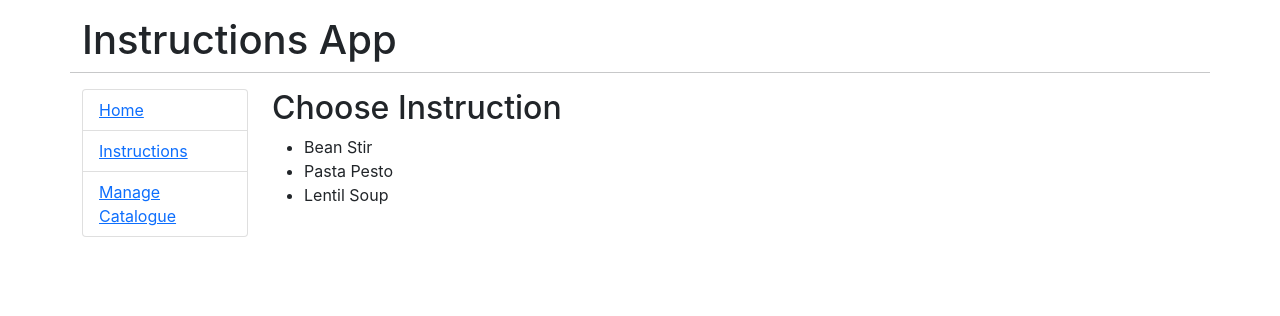
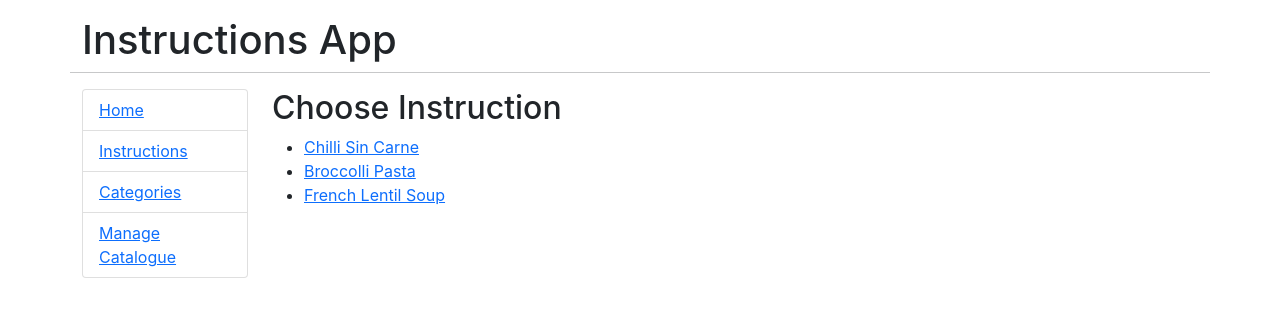
Before and after one commit to timoreic/instructions-app-frontend, a React (Create React App) app: page /#/instructions in a window 1280 px wide. Shown: the top 316 px of the page. Built offline with nearby package versions, Linux system fonts and the light colour scheme.

Commit message:
Working Categories component without props

```diff
--- a/package.json
+++ b/package.json
@@ -14,7 +14,7 @@
     "react": "^17.0.2",
     "react-dom": "^17.0.2",
     "react-router-dom": "^6.2.1",
-    "react-scripts": "^3.0.1",
+    "react-scripts": "^5.0.0",
     "typescript": "^4.5.4",
     "web-vitals": "^2.1.3"
   },
--- a/src/App.tsx
+++ b/src/App.tsx
@@ -1,8 +1,16 @@
 import React, { Fragment } from 'react';
-import { HashRouter as Router, Routes, Route, Link } from 'react-router-dom';
+import {
+  HashRouter as Router,
+  Routes,
+  Route,
+  Link,
+  useParams,
+  useLocation,
+} from 'react-router-dom';
 import Home from './components/Home';
 import Instructions from './components/Instructions';
 import Admin from './components/Admin';
+import Categories from './components/Categories';
 
 export default function App() {
   return (
@@ -24,6 +32,9 @@ export default function App() {
                   <Link to="/instructions">Instructions</Link>
                 </li>
                 <li className="list-group-item">
+                  <Link to="/by-category">Categories</Link>
+                </li>
+                <li className="list-group-item">
                   <Link to="/admin">Manage Catalogue</Link>
                 </li>
               </ul>
@@ -33,7 +44,10 @@ export default function App() {
           <div className="col-md-10">
             <Routes>
               <Route path="/" element={<Home />} />
+              <Route path="/instructions/:id" element={<Instruction />} />
               <Route path="/instructions" element={<Instructions />} />
+              <Route path="/by-category" element={<CategoryPage />} />
+              <Route path="/categories/mexican" element={<Categories />} />
               <Route path="/admin" element={<Admin />} />
             </Routes>
           </div>
@@ -42,3 +56,31 @@ export default function App() {
     </Router>
   );
 }
+
+function Instruction() {
+  let { id } = useParams();
+
+  return <h2>Instruction ID: {id}</h2>;
+}
+
+function CategoryPage() {
+  let location = useLocation();
+
+  return (
+    <div>
+      <h2>Categories</h2>
+
+      <ul>
+        <li>
+          <Link to={`${location.pathname}/mexican`}>Mexican</Link>
+        </li>
+        <li>
+          <Link to={`${location.pathname}/italian`}>Italian</Link>
+        </li>
+        <li>
+          <Link to={`${location.pathname}/french`}>French</Link>
+        </li>
+      </ul>
+    </div>
+  );
+}
--- /dev/null
+++ b/src/components/Categories.tsx
@@ -0,0 +1,7 @@
+import React, { Component } from 'react';
+
+export default class Categories extends Component {
+  render() {
+    return <h2>Category: </h2>;
+  }
+}
--- a/src/components/Instructions.tsx
+++ b/src/components/Instructions.tsx
@@ -1,4 +1,5 @@
 import React, { Component, Fragment } from 'react';
+import { Link } from 'react-router-dom';
 
 type InstructionsProps = {};
 
@@ -20,9 +21,9 @@ export default class Instructions extends Component<
   componentDidMount() {
     this.setState({
       instructions: [
-        { id: 1, title: 'Bean Stir' },
-        { id: 2, title: 'Pasta Pesto' },
-        { id: 3, title: 'Lentil Soup' },
+        { id: 1, title: 'Chilli Sin Carne' },
+        { id: 2, title: 'Broccolli Pasta' },
+        { id: 3, title: 'French Lentil Soup' },
       ],
     });
   }
@@ -34,7 +35,11 @@ export default class Instructions extends Component<
 
         <ul>
           {this.state.instructions.map((instruction) => (
-            <li key={instruction.id}>{instruction.title}</li>
+            <li key={instruction.id}>
+              <Link to={`/instructions/${instruction.id}`}>
+                {instruction.title}
+              </Link>
+            </li>
           ))}
         </ul>
       </Fragment>
```
Also changed, not shown: tsconfig.json (+4 -9 lines), 1 other file (tests, documents, lock files or other folders).
